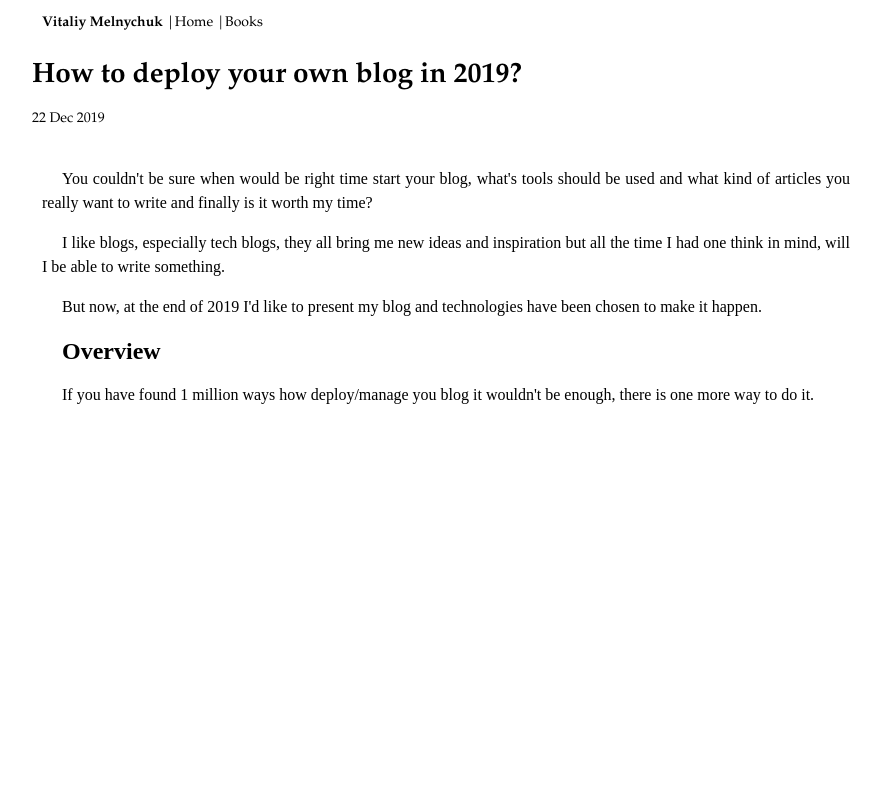
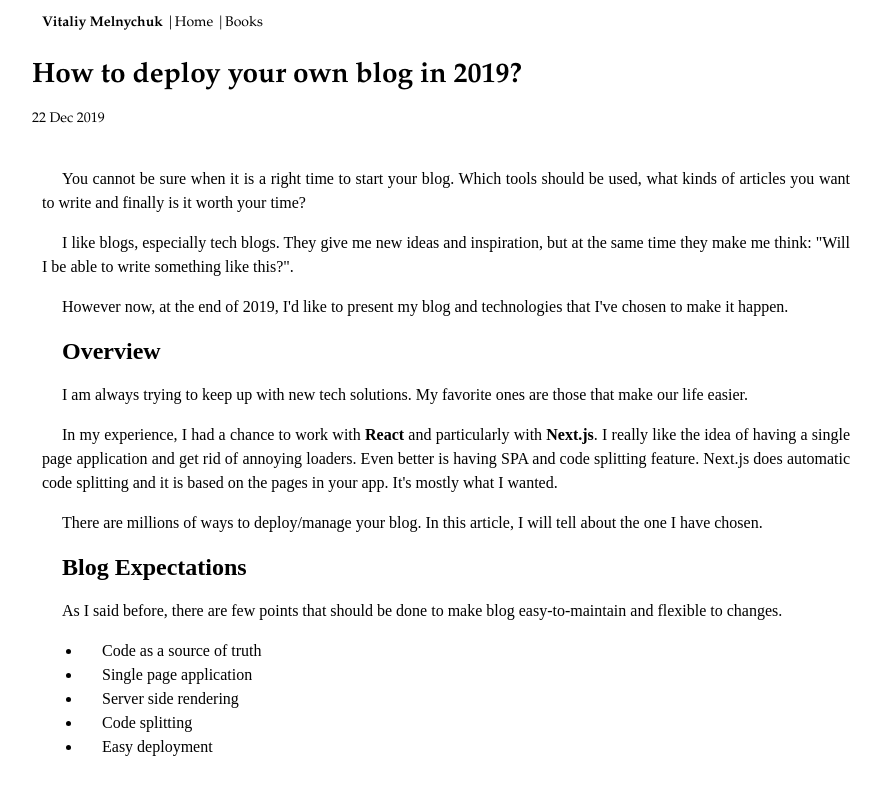
Before and after one commit to vitaliimelnychuk/blog, a Next.js app: page /articles/2019-12-22-deploy-your-blog in a window 1280 px wide. Shown: the top 794 px of the page, without its empty margins (194-1075 px from the left). Built offline with nearby package versions, Linux system fonts and the light colour scheme.

Commit message:
add  overview part for deploy you blog content (#1)
* add overview and expectations part

* fix typo

* fix grammar

* fix grammar

```diff
--- a/pages/articles/2019-12-22-deploy-your-blog.tsx
+++ b/pages/articles/2019-12-22-deploy-your-blog.tsx
@@ -9,15 +9,29 @@ export default () => (
   <Layout >
     <ArticlePage {...article}>
       <div>
-        <p>You couldn't be sure when would be right time start your blog,
-        what's tools should be used and what kind of articles you really want to write and finally is it worth my time?</p>
+        <p>You cannot be sure when it is a right time to start your blog.
+        Which tools should be used, what kinds of articles you want to write and finally is it worth your time?</p>
 
-        <p>I like blogs, especially tech blogs, they all bring me new ideas and inspiration but all the time I had one think in mind, will I be able to write something.</p>
+        <p>I like blogs, especially tech blogs. They give me new ideas and inspiration, but at the same time they make me think: "Will I be able to write something like this?".</p>
 
-        <p>But now, at the end of 2019 I'd like to present my blog and technologies have been chosen to make it happen.</p>
+        <p>However now, at the end of 2019, I'd like to present my blog and technologies that I've chosen to make it happen.</p>
 
         <h2>Overview</h2>
-        <p>If you have found 1 million ways how deploy/manage you blog it wouldn't be enough, there is one more way to do it. </p>
+        <p>I am always trying to keep up with new tech solutions. My favorite ones are those that make our life easier.</p>
+        <p>In my experience, I had a chance to work with <b>React</b> and particularly with <b>Next.js</b>.
+          I really like the idea of having a single page application and get rid of annoying loaders. Even better is having SPA and code splitting feature.
+          Next.js does automatic code splitting and it is based on the pages in your app. It's mostly what I wanted.</p>
+        <p>There are millions of ways to deploy/manage your blog. In this article, I will tell about the one I have chosen.</p>
+
+        <h2>Blog Expectations</h2>
+        <p>As I said before, there are few points that should be done to make blog easy-to-maintain and flexible to changes.</p>
+        <ul>
+          <li>Code as a source of truth</li>
+          <li>Single page application</li>
+          <li>Server side rendering</li>
+          <li>Code splitting</li>
+          <li>Easy deployment</li>
+        </ul>
       </div>
 
     </ArticlePage>
```
